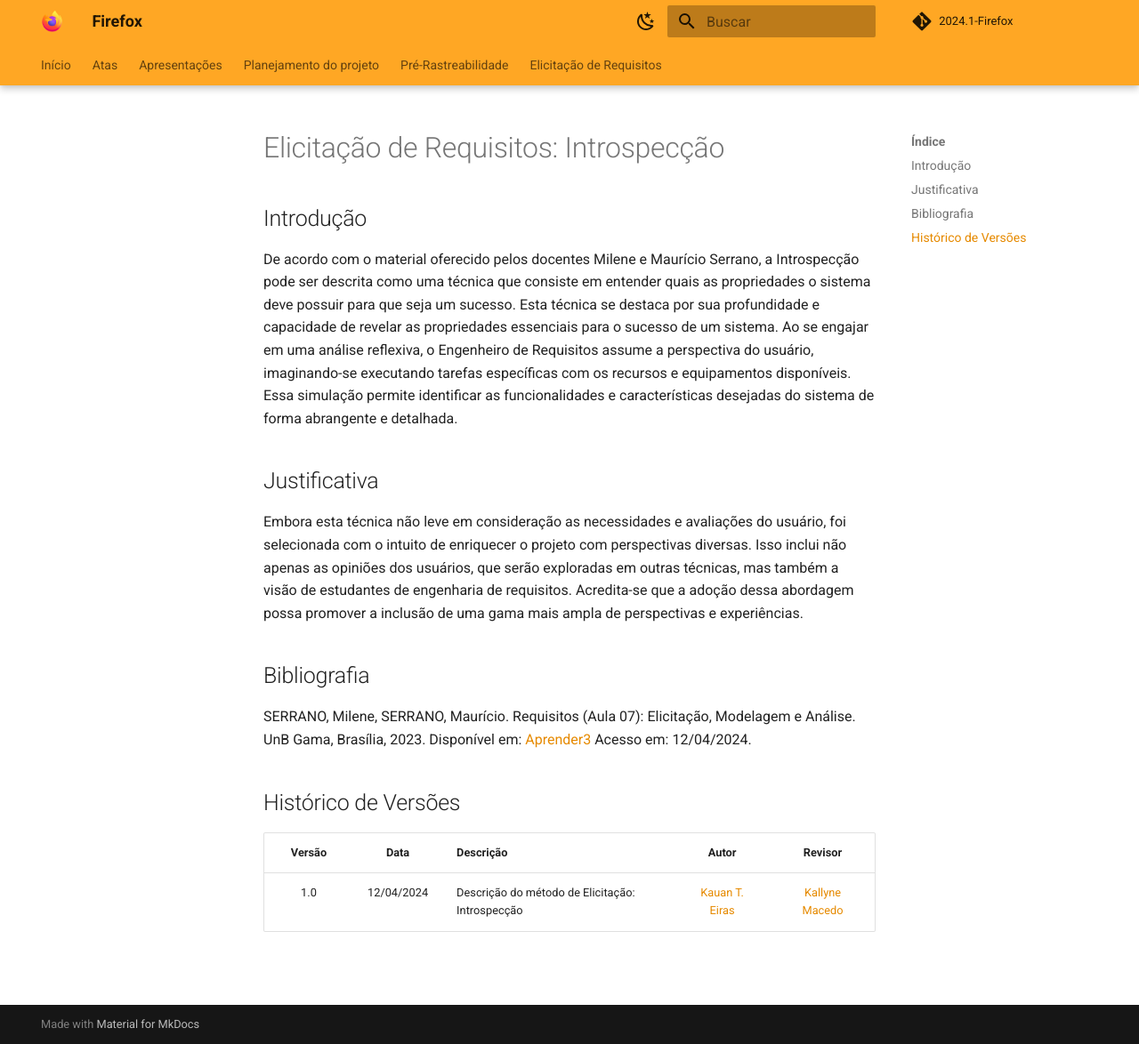
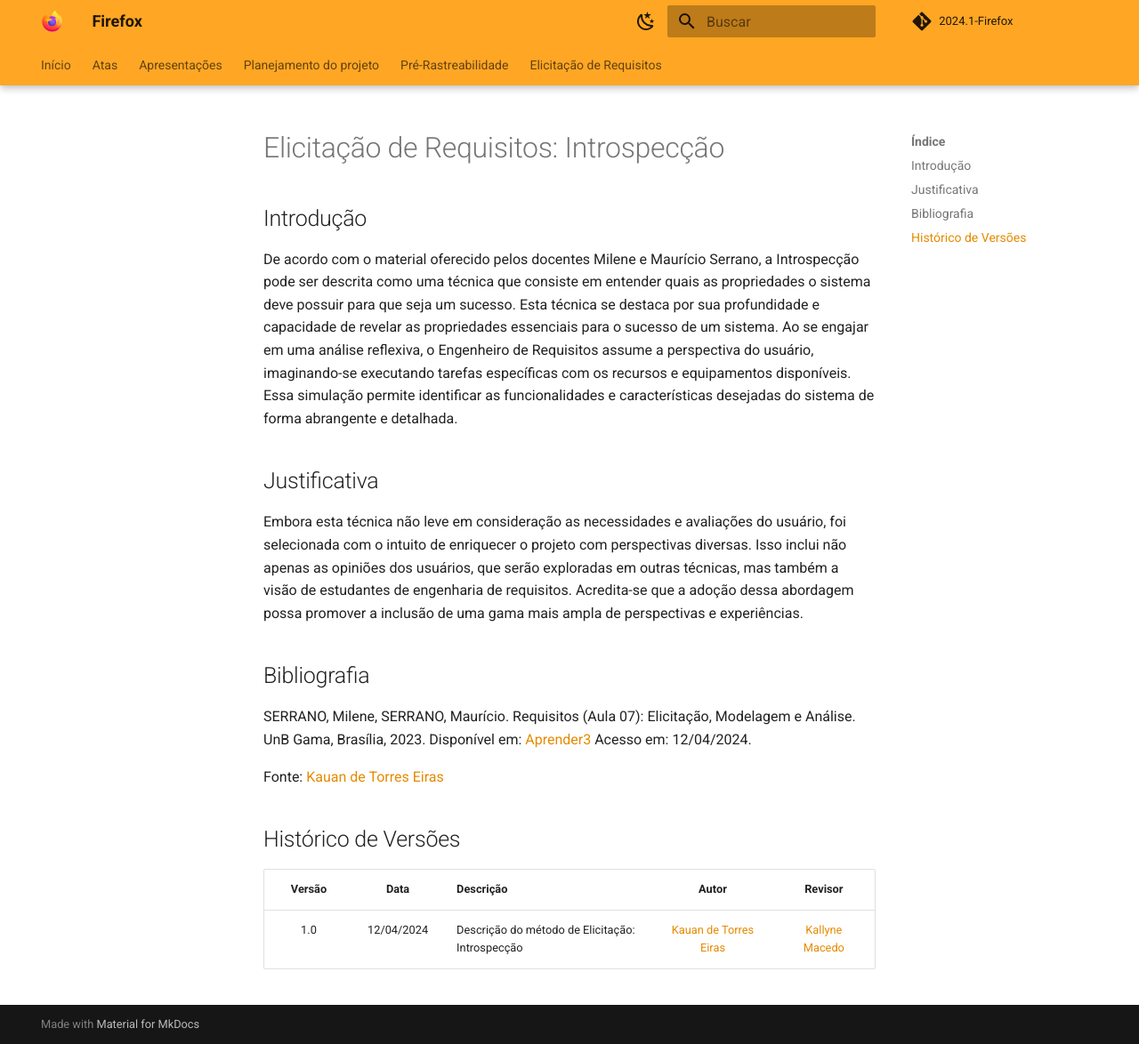
Before and after one commit to martinsglucas/Requisitos-de-Software, an MkDocs documentation site: the page built from docs/elicitacao/tecnicas/introspeccao.md, in a window 1280 px wide and 1174 px high. Shown: the whole window at 89% size. Built offline with MkDocs 1.6.1 and Material for MkDocs 9.7.7, drawn with Linux system fonts in a browser that asks for light colours; comment, search, counter and statistics services are not loaded.

```diff
--- a/docs/elicitacao/tecnicas/introspeccao.md
+++ b/docs/elicitacao/tecnicas/introspeccao.md
@@ -12,12 +12,11 @@
 
 SERRANO, Milene, SERRANO, Maurício. Requisitos (Aula 07): Elicitação, Modelagem e Análise. UnB Gama, Brasília, 2023. Disponível em: [Aprender3](https://aprender3.unb.br/pluginfile.php/2844984/mod_resource/content/2/Requisitos%20-%20Aula%2007.pdf) Acesso em: 12/04/2024.
 
-<!--
-<center><font size="3">Fonte: [Kauan de Torres Eiras](https://github.com/kauaneiras)</font></center> -->
+Fonte: [Kauan de Torres Eiras](https://github.com/kauaneiras)
 
 ## Histórico de Versões
 
 
 | Versão | Data | Descrição | Autor | Revisor
 |:------:|:----:|-----------|:-----:|:------:
-| 1.0    | 12/04/2024 | Descrição do método de Elicitação: Introspecção | [Kauan T. Eiras](https://github.com/kauaneiras) | [Kallyne Macedo](https://github.com/kalipassos) |
+| 1.0    | 12/04/2024 | Descrição do método de Elicitação: Introspecção | [Kauan de Torres Eiras](https://github.com/kauaneiras) | [Kallyne Macedo](https://github.com/kalipassos) |
```
